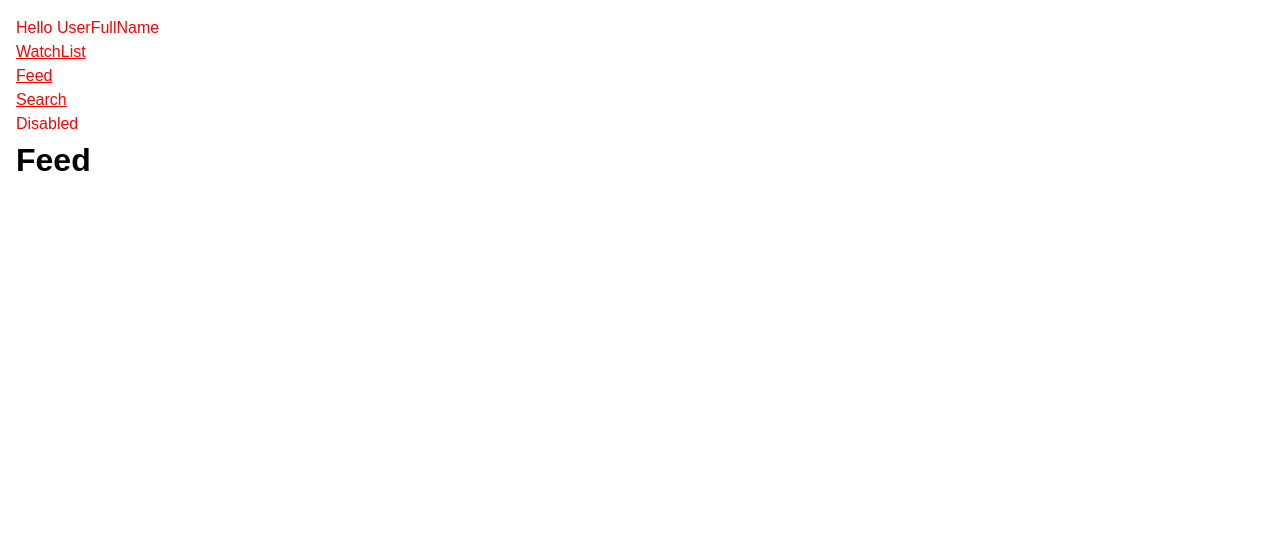
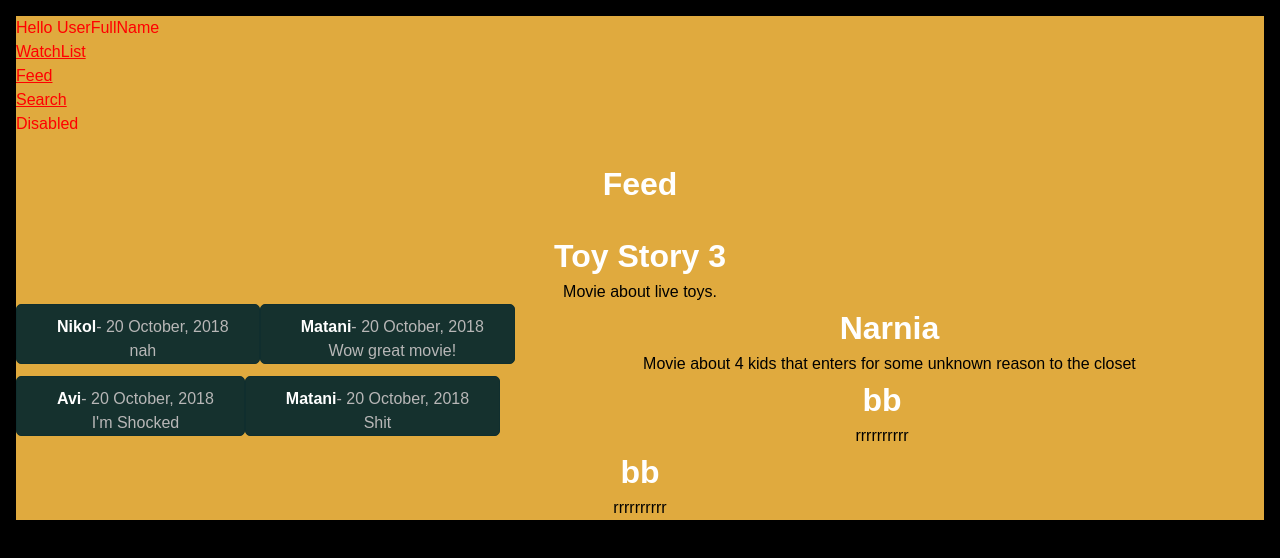
Before and after one commit to nikolEstrin/SFerret, a React (Create React App) app in the folder gui/: page /feed in a window 1280 px wide. Shown: the top 558 px of the page. Built offline with nearby package versions, Linux system fonts and the light colour scheme; the HTML template or start-up script is replaced by a standard one.

Commit message:
filter try

```diff
--- a/gui/src/Feed/Feed.css
+++ b/gui/src/Feed/Feed.css
@@ -0,0 +1,3 @@
+.FeedBackground{
+    background-color: #E0AA3E;
+}
--- a/gui/src/Feed/Feed.js
+++ b/gui/src/Feed/Feed.js
@@ -1,14 +1,24 @@
 import OptionsList from "../list/OptionsList";
+import movies from "../list/movies";
+import MoviePostItem from "./MoviePostItem";
+import "./Feed.css"
 function Feed() {
-
+    const moviesList = movies.map((movie,key)=>{
+        return <MoviePostItem title={movie.title} overview={movie.overview} index={key}  key={key}/>
+    });
 
     return (
-        <div>
+        <div className="FeedBackground">
             <div>
                 <OptionsList/>
             </div>
             <div>
-                <h1>Feed</h1>
+                <br/>
+                <center>
+                    <h1>Feed</h1>
+                    <br/>
+                    {moviesList}
+                </center>
             </div>
         </div>
     );
--- /dev/null
+++ b/gui/src/Feed/MoviePostItem.js
@@ -0,0 +1,32 @@
+import "./MoviePostItem.css"
+import posts from "./posts";
+import PostItem from "./PostItem";
+function MoviePostItem({title, overview, index}){
+
+    if(posts.length > index && posts[index]!==[]){
+        const postsList = posts[index].map((post,key)=>{
+            return <PostItem name={post.name} date={post.date} comment={post.Comment} rating={post.rating} key={key}/>
+        });
+
+        return(
+            <div>
+                <h1>{title}</h1>
+                <p>{overview}</p>
+                <div className="overflow-auto">
+                    {postsList}
+                </div>
+            </div>
+        );
+    }
+    else{
+        return(
+            <div>
+                <h1>{title}</h1>
+                <p>{overview}</p>
+            </div>
+        );
+    }
+
+}
+
+export default MoviePostItem;
--- /dev/null
+++ b/gui/src/Feed/PostItem.css
@@ -0,0 +1,128 @@
+.navbar-nav{
+    width: 100%;
+}
+
+@media(min-width:568px){
+    .end{
+        margin-left: auto;
+    }
+}
+
+@media(max-width:768px){
+    #post{
+        width: 100%;
+    }
+}
+#clicked{
+    padding-top: 1px;
+    padding-bottom: 1px;
+    text-align: center;
+    width: 100%;
+    background-color: #ecb21f;
+    border-color: #a88734 #9c7e31 #846a29;
+    color: black;
+    border-width: 1px;
+    border-style: solid;
+    border-radius: 13px;
+}
+
+#profile{
+    background-color: unset;
+
+}
+
+#post{
+    margin: 10px;
+    padding: 6px;
+    padding-top: 2px;
+    padding-bottom: 2px;
+    text-align: center;
+    background-color: #ecb21f;
+    border-color: #a88734 #9c7e31 #846a29;
+    color: black;
+    border-width: 1px;
+    border-style: solid;
+    border-radius: 13px;
+    width: 50%;
+}
+
+body{
+    background-color: black;
+}
+
+#nav-items li a,#profile{
+    text-decoration: none;
+    color: rgb(224, 219, 219);
+    background-color: black;
+}
+
+
+.comments{
+    margin-top: 5%;
+    margin-left: 20px;
+}
+
+.darker{
+    border: 1px solid #ecb21f;
+    background-color: black;
+    float: right;
+    border-radius: 5px;
+    padding-left: 40px;
+    padding-right: 30px;
+    padding-top: 10px;
+}
+
+.comment{
+    border: 1px solid rgba(16, 46, 46, 1);
+    background-color: rgba(16, 46, 46, 0.973);
+    float: left;
+    border-radius: 5px;
+    padding-left: 40px;
+    padding-right: 30px;
+    padding-top: 10px;
+
+}
+.comment h4,.comment span,.darker h4,.darker span{
+    display: inline;
+}
+
+.comment p,.comment span,.darker p,.darker span{
+    color: rgb(184, 183, 183);
+}
+
+h1,h4{
+    color: white;
+    font-weight: bold;
+}
+label{
+    color: rgb(212, 208, 208);
+}
+
+#align-form{
+    margin-top: 20px;
+}
+.form-group p a{
+    color: white;
+}
+
+#checkbx{
+    background-color: black;
+}
+
+#darker img{
+    margin-right: 15px;
+    position: static;
+}
+
+.form-group input,.form-group textarea{
+    background-color: black;
+    border: 1px solid rgba(16, 46, 46, 1);
+    border-radius: 12px;
+}
+
+form{
+    border: 1px solid rgba(16, 46, 46, 1);
+    background-color: rgba(16, 46, 46, 0.973);
+    border-radius: 5px;
+    padding: 20px;
+ }
--- /dev/null
+++ b/gui/src/Feed/PostItem.js
@@ -0,0 +1,18 @@
+import "./PostItem.css"
+
+function PostItem({name, date, comment, rating}){
+
+    return(
+        <div>
+            <div className="comment mt-4 text-justify float-left">
+                <h4>{name}</h4>
+                <span>- {date}</span>
+                <br/>
+                <p>{comment}</p>
+            </div>
+        </div>
+    );
+
+}
+
+export default PostItem;
--- /dev/null
+++ b/gui/src/Feed/posts.js
@@ -0,0 +1,4 @@
+const posts=[[{name: "Nikol", date: "20 October, 2018", Comment: "nah", rating: 2},{name: "Matani", date: "20 October, 2018", Comment: "Wow great movie!", rating: 5}],
+[{name: "Avi", date: "20 October, 2018", Comment: "I'm Shocked", rating: 5},{name: "Matani", date: "20 October, 2018", Comment: "Shit", rating: 3}]]
+
+export default posts;
--- a/gui/src/Search/MovieSearchResultItem.css
+++ b/gui/src/Search/MovieSearchResultItem.css
@@ -77,7 +77,7 @@
 
   .containerdd button:hover {
 	background-color: transparent;
-	/* border-color: transparent; */
+	border-color: transparent;
   }
 
   .containerdd button.post {
--- a/gui/src/Search/SearchPage.css
+++ b/gui/src/Search/SearchPage.css
@@ -166,8 +166,27 @@
 	}
 }
 
-.filter {
+button.filter {
 	position: absolute;
-	right: 2px;
-	top: 2px;
+	width: 220px;
+	transform: translate(200%, -60%);
 }
+
+/* .filter {
+	position: relative;
+	width: 200px;
+	transform: translate(200%, -30%);
+	z-index: -1 !important;
+} */
+
+#firstCheckboxStretched { /*TRY USING ONLY DROPDOWN AND CHANGE AFTER TO CHECKBOX*/
+	width: 1px;
+	float: left;
+}
+
+#firstCheckboxStretched1 {
+	position: relative;
+	width: 8px;
+	float: left;
+	z-index: -1 !important;
+}
--- a/gui/src/Search/SearchPage.js
+++ b/gui/src/Search/SearchPage.js
@@ -25,20 +25,25 @@
                         <label htmlFor="search">Search</label>
                         <input id="search" type="search" pattern=".*\S.*" required/>
                         <span className="caret"></span>
-                        {/*} <ul class="list-group filter">
-                            <li class="list-group-item">
+                        <span class="dropdown">
+                        <button class="btn btn-secondary dropdown-toggle filter" type="button" data-bs-toggle="dropdown" aria-expanded="false">
+                            Dropdown button
+                        </button>
+                        <ul class="list-group filter dropdown-menu">
+                            <li class="list-group-item dropdown-item">
                                 <input class="form-check-input me-1" type="checkbox" value="" id="firstCheckboxStretched"/>
-                                <label class="form-check-label stretched-link" for="firstCheckboxStretched">First checkbox</label>
+                                <label class="form-check-label stretched-link" id="firstCheckboxStretched1" for="firstCheckboxStretched">Movie-Name</label>
                             </li>
-                            <li class="list-group-item">
+                            <li class="list-group-item dropdown-item">
                                 <input class="form-check-input me-1" type="checkbox" value="" id="secondCheckboxStretched"/>
-                                <label class="form-check-label stretched-link" for="secondCheckboxStretched">Second checkbox</label>
+                                <label class="form-check-label stretched-link" for="secondCheckboxStretched">User</label>
                             </li>
-                            <li class="list-group-item">
+                            <li class="list-group-item dropdown-item">
                                 <input class="form-check-input me-1" type="checkbox" value="" id="thirdCheckboxStretched"/>
-                                <label class="form-check-label stretched-link" for="thirdCheckboxStretched">Third checkbox</label>
+                                <label class="form-check-label stretched-link" for="thirdCheckboxStretched">Date</label>
                             </li>
-                        </ul>*/}
+                        </ul>
+                        </span>
                     </form>
 
                     <dl className="searchDesign">
--- a/gui/src/WatchList/MovieItem.css
+++ b/gui/src/WatchList/MovieItem.css
@@ -82,7 +82,7 @@
 
   .container button:hover {
 	background-color: transparent;
-	/* border-color: transparent; */
+	border-color: transparent;
   }
 
   .container button.postAdd {
```
Also changed, not shown: gui/src/Feed/MoviePostItem.css (added).
